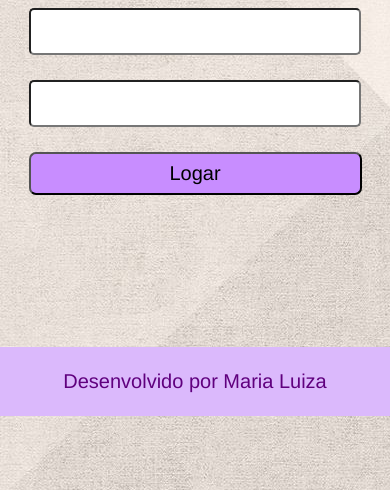
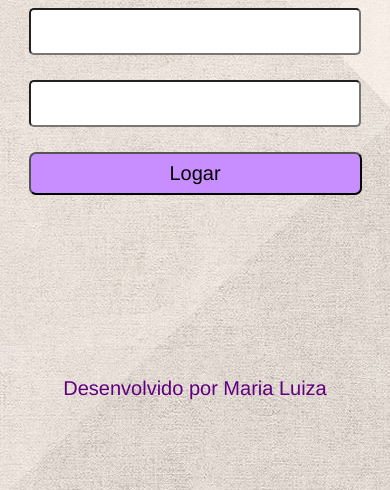
Before and after one commit to mariblu0211/login, a plain HTML site: page index.html in a window 390 px wide. Shown: the part 354-844 px from the top of the page. Drawn offline with Linux system fonts and the light colour scheme.

Commit message:
Update style.css

```diff
--- a/style.css
+++ b/style.css
@@ -130,8 +130,7 @@ input:hover{
 
 .rodape{
     color:rgb(96, 0, 126);
-    padding: 23px;
-    background-color: rgb(219, 185, 252);
+    padding: 30px;
     text-align: center;
     font-family: 'Franklin Gothic Medium', 'Arial Narrow', Arial, sans-serif;
     font-size: 20px;
```
